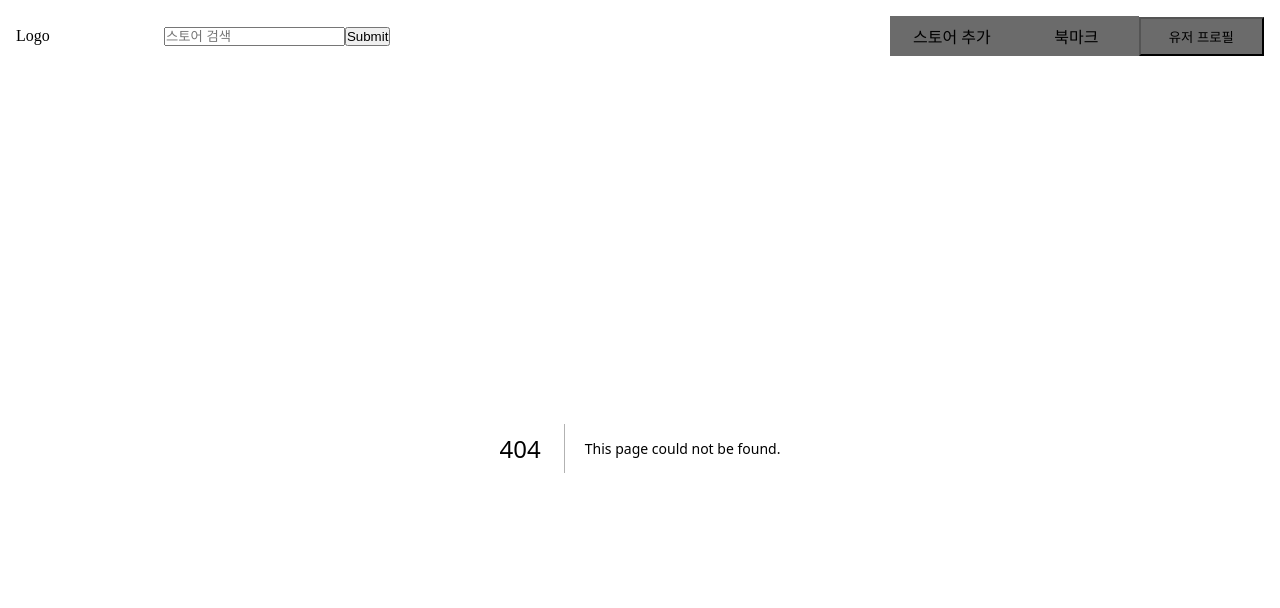
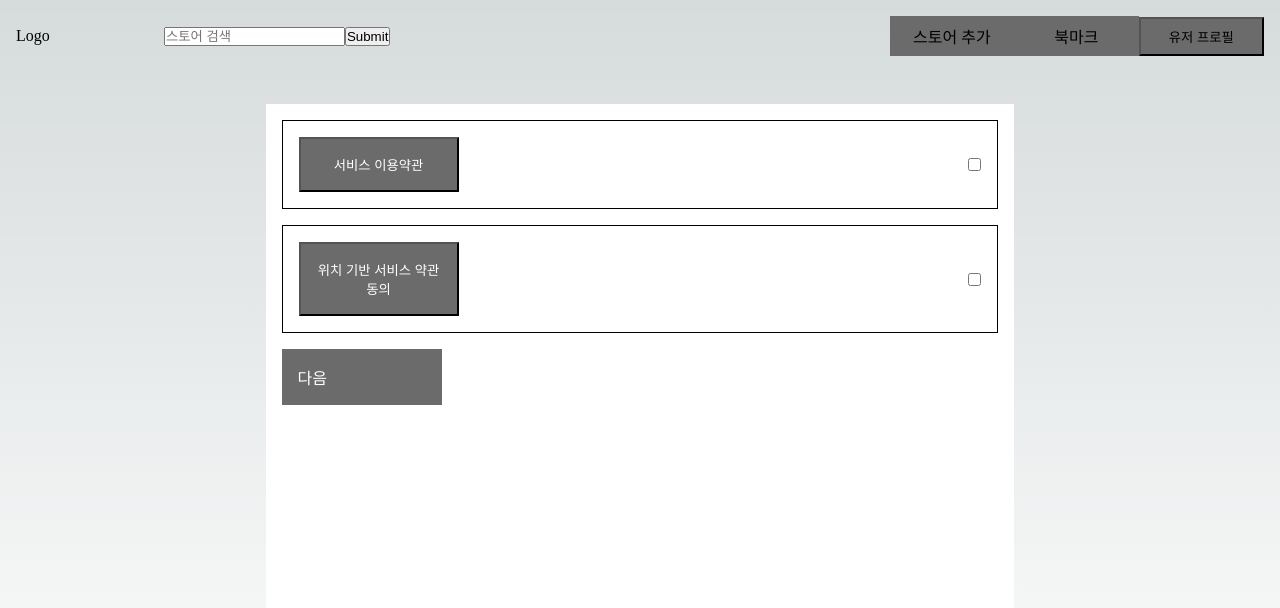
Before and after one commit to cakey-strawberry/cakey-desktop, a Next.js app: page /privacy-terms-signup in a window 1280 px wide. Before the commit this address had no page. Shown: the top 608 px of the page. Built offline with nearby package versions, Linux system fonts and the light colour scheme.

Commit message:
feat: add terms pages layout and style

```diff
--- /dev/null
+++ b/src/pages/privacy-terms-signup.tsx
@@ -0,0 +1,41 @@
+import Head from 'next/head';
+import Link from 'next/link';
+import Router from 'next/router';
+
+import styles from '@/styles/PrivacyTermsSignUp.module.css';
+
+export default function PrivacyTermsSignUp() {
+  return (
+    <>
+      <Head>
+        <title>Cakey Privacy Terms SignUp</title>
+        <meta name="description" content="Privacy Terms SignUp" />
+        <meta name="viewport" content="width=device-width, initial-scale=1" />
+        <link rel="icon" href="/favicon.ico" />
+      </Head>
+      <div className={styles.privacy_terms_buttons_wrapper}>
+        <div className={styles.privacy_terms_button_checkbox_wrapper}>
+          <button
+            onClick={() => Router.push('/terms-of-service')}
+            className={styles.privacy_button}
+          >
+            서비스 이용약관
+          </button>
+          <input type="checkbox" />
+        </div>
+        <div className={styles.privacy_terms_button_checkbox_wrapper}>
+          <button
+            onClick={() => Router.push('/terms-of-location')}
+            className={styles.privacy_button}
+          >
+            위치 기반 서비스 약관 동의
+          </button>
+          <input type="checkbox" />
+        </div>
+        <Link href="/profile-signup" className={styles.privacy_button}>
+          다음
+        </Link>
+      </div>
+    </>
+  );
+}
--- /dev/null
+++ b/src/styles/PrivacyTermsSignUp.module.css
@@ -0,0 +1,25 @@
+.privacy_terms_buttons_wrapper {
+  display: flex;
+  flex-direction: column;
+  width: 60%;
+  height: 100%;
+  padding: 1rem;
+  background-color: #ffffff;
+}
+
+.privacy_terms_button_checkbox_wrapper {
+  display: flex;
+  justify-content: space-between;
+  align-items: center;
+  padding: 1rem;
+  border: 1px solid #000000;
+  margin-bottom: 1rem;
+}
+
+.privacy_button {
+  width: 10rem;
+  padding: 1rem;
+  cursor: pointer;
+  color: #ffffff;
+  background-color: #6b6b6b;
+}
```
Also changed, not shown: src/pages/terms-of-location.tsx (added, +23 -0 lines), src/pages/terms-of-service.tsx (added, +23 -0 lines), src/styles/Terms.module.css (added, +14 -0 lines).
